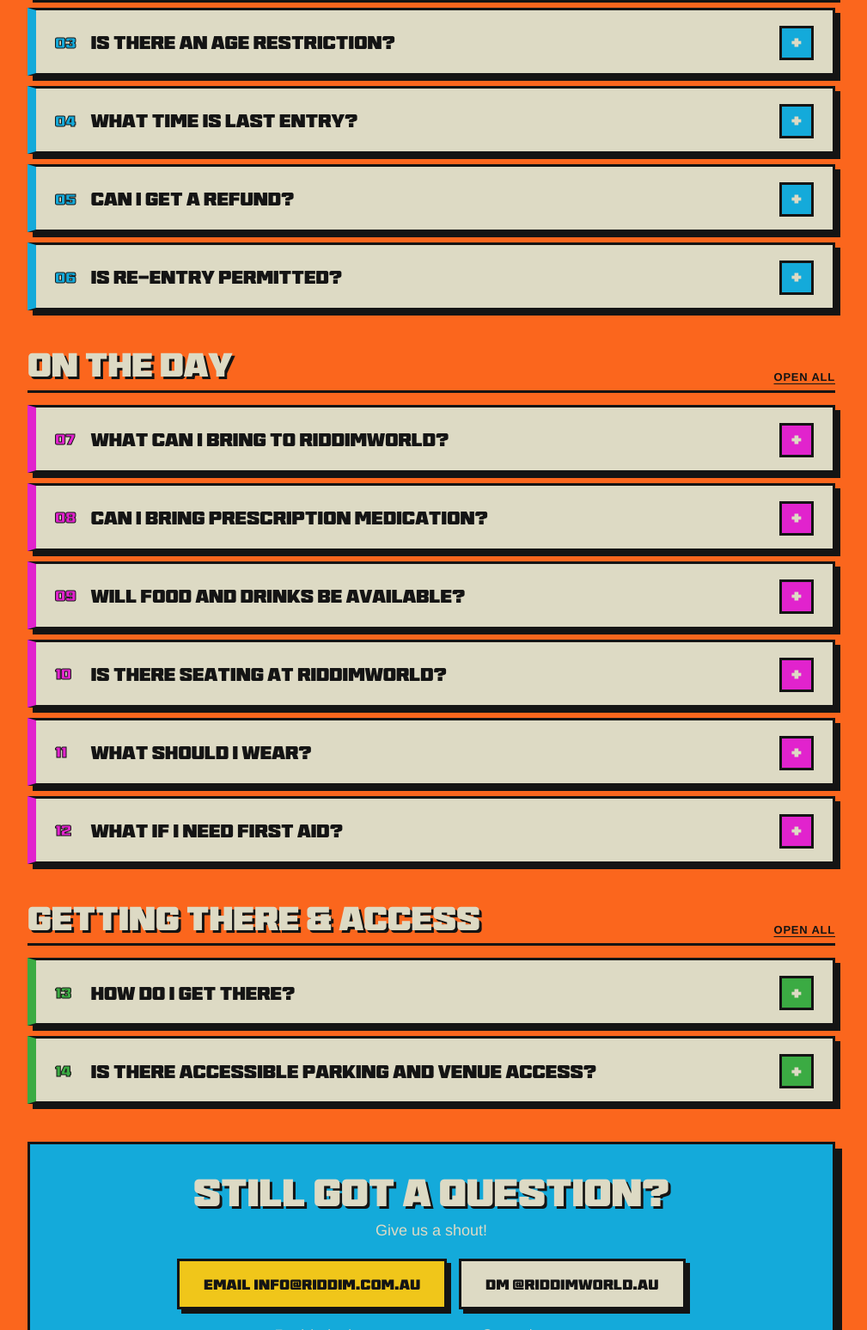
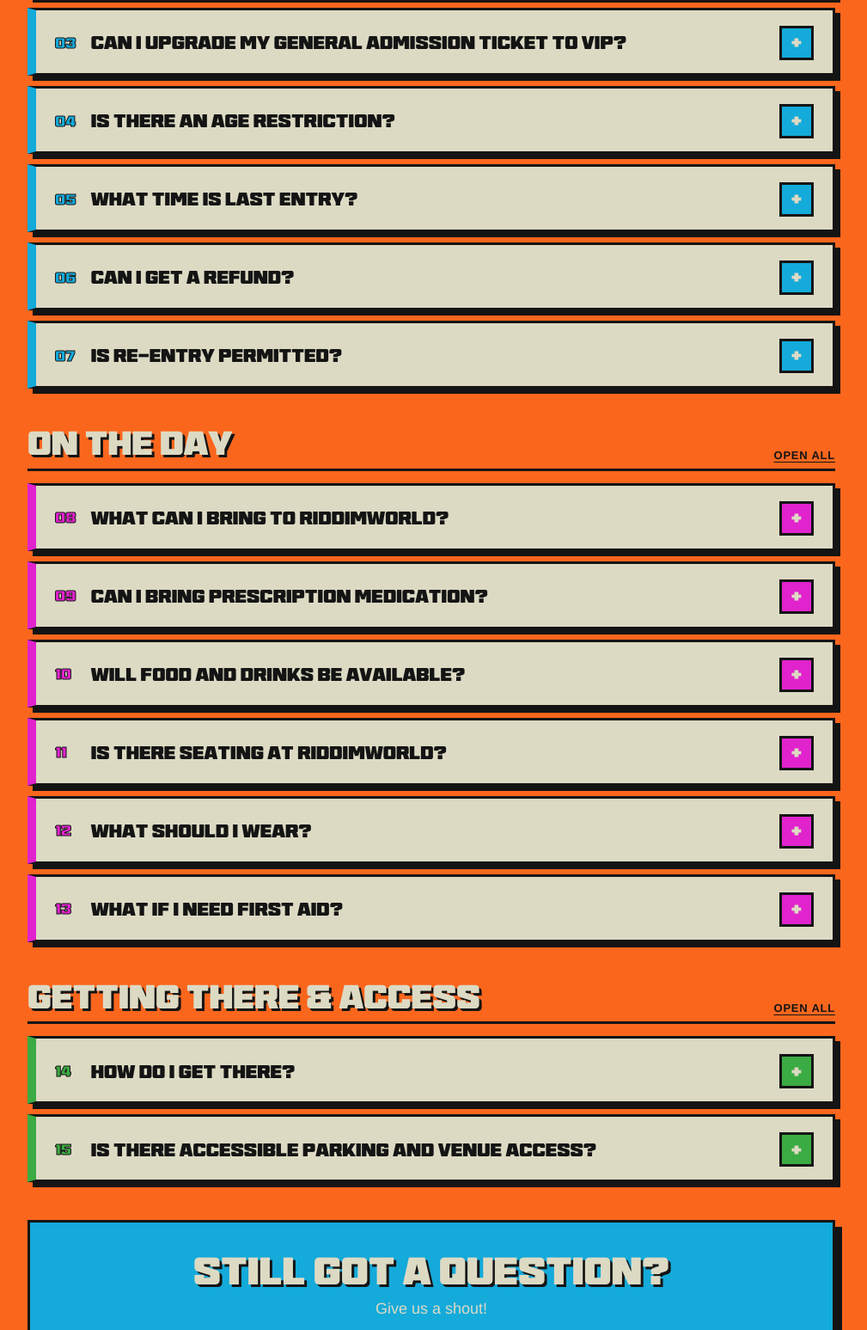
Before and after one commit to olu-git/riddimworld, a plain HTML site: page faq.html in a window 1280 px wide. Shown: the part 769-2316 px from the top of the page at 86% size, without its empty margins (138-1147 px from the left). Drawn offline with Linux system fonts and the light colour scheme.

Commit message:
FAQ: Meron's updates - no door sales in tickets answer, new GA to VIP upgrade question
Co-Authored-By: Claude Opus 5.5 <noreply@anthropic.com>

```diff
--- a/faq.html
+++ b/faq.html
@@ -75,22 +75,26 @@
             </details>
             <details class="faq-item">
               <summary><i>02</i>Where do I buy tickets?</summary>
-              <div class="answer"><p>Tickets are only available through our <a href="tickets.html"><u>tickets page</u></a>, powered by Megatix.</p><p>Avoid third-party resellers. We can't guarantee tickets purchased elsewhere.</p><p class="fx-inline-cta"><a class="btn" href="tickets.html">Buy Tickets</a></p></div>
+              <div class="answer"><p>All tickets are available online only through our <a href="tickets.html"><u>tickets page</u></a>, powered by Megatix.</p><p>Tickets will remain on sale until the event sells out. <strong>There will be no tickets available at the door.</strong></p><p>Avoid third-party resellers. We can't guarantee tickets purchased elsewhere.</p><p class="fx-inline-cta"><a class="btn" href="tickets.html">Buy Tickets</a></p></div>
             </details>
             <details class="faq-item">
-              <summary><i>03</i>Is there an age restriction?</summary>
+              <summary><i>03</i>Can I upgrade my General Admission ticket to VIP?</summary>
+              <div class="answer"><p>Yes! You can upgrade your existing General Admission ticket to VIP through the Megatix platform.</p><p>Simply create an account or log in using the email address you used to purchase your tickets. You should then be able to access your order and upgrade your tickets.</p><p>Upgrades are available until VIP tickets sell out.</p></div>
+            </details>
+            <details class="faq-item">
+              <summary><i>04</i>Is there an age restriction?</summary>
               <div class="answer"><p>Yes, RIDDIMWORLD is strictly 18+.</p><p>You'll need to bring valid physical photo ID. Accepted ID includes an Australian or international driver's licence, learner permit, passport or state/territory proof of age card.</p><p class="fx-callout"><strong>No ID, no entry.</strong></p></div>
             </details>
             <details class="faq-item">
-              <summary><i>04</i>What time is last entry?</summary>
+              <summary><i>05</i>What time is last entry?</summary>
               <div class="answer"><p><strong>Last entry is 9pm.</strong> Make sure you arrive before then!</p></div>
             </details>
             <details class="faq-item">
-              <summary><i>05</i>Can I get a refund?</summary>
+              <summary><i>06</i>Can I get a refund?</summary>
               <div class="answer"><p>All ticket sales are final. Refunds won't be provided for change of mind or inability to attend.</p><p>Refunds may be available if you selected Refundable Ticket Protection at checkout, subject to XCover's terms and conditions.</p><p>If you didn't purchase this protection, refunds will only be provided where required under Australian Consumer Law or in the event of a cancellation or other circumstances where a refund is required by law.</p><p>For more information, please refer to your XCover policy.</p></div>
             </details>
             <details class="faq-item">
-              <summary><i>06</i>Is re-entry permitted?</summary>
+              <summary><i>07</i>Is re-entry permitted?</summary>
               <div class="answer"><p>No. RIDDIMWORLD has a strict no re-entry policy. Once you leave the festival, you won't be able to come back in, so plan accordingly.</p></div>
             </details>
           </div>
@@ -101,7 +105,7 @@
           <div class="fx-group-head"><h2>On the Day</h2><button class="fx-toggle" type="button">Open all</button></div>
           <div class="faq-list">
             <details class="faq-item">
-              <summary><i>07</i>What can I bring to RIDDIMWORLD?</summary>
+              <summary><i>08</i>What can I bring to RIDDIMWORLD?</summary>
               <div class="answer">
                 <p>A few things to keep in mind before heading down:</p>
                 <div class="fx-split">
@@ -118,23 +122,23 @@
               </div>
             </details>
             <details class="faq-item">
-              <summary><i>08</i>Can I bring prescription medication?</summary>
+              <summary><i>09</i>Can I bring prescription medication?</summary>
               <div class="answer"><p>Yes, but it must be in its original packaging, with the pharmacy label clearly showing your name.</p><p>Please only bring the amount you need for the duration of the event. Medication that doesn't meet these requirements may not be permitted inside.</p></div>
             </details>
             <details class="faq-item">
-              <summary><i>09</i>Will food and drinks be available?</summary>
+              <summary><i>10</i>Will food and drinks be available?</summary>
               <div class="answer"><p>Yes! Food and beverage options will be available throughout the venue.</p></div>
             </details>
             <details class="faq-item">
-              <summary><i>10</i>Is there seating at RIDDIMWORLD?</summary>
+              <summary><i>11</i>Is there seating at RIDDIMWORLD?</summary>
               <div class="answer"><p>RIDDIMWORLD is a standing-only festival, with no reserved or dedicated seating in the General Admission areas.</p><p>Please note that portable chairs and other seating are not permitted inside the venue.</p></div>
             </details>
             <details class="faq-item">
-              <summary><i>11</i>What should I wear?</summary>
+              <summary><i>12</i>What should I wear?</summary>
               <div class="answer"><p>RIDDIMWORLD is an outdoor festival, so come dressed for a day in the sun!</p><p>We recommend festival fits, breathable clothing and comfortable footwear like sneakers. You'll be on your feet dancing throughout the day.</p></div>
             </details>
             <details class="faq-item">
-              <summary><i>12</i>What if I need first aid?</summary>
+              <summary><i>13</i>What if I need first aid?</summary>
               <div class="answer"><p>First responders will be onsite throughout the festival. Any security staff member can direct you to First Aid if needed.</p></div>
             </details>
           </div>
@@ -145,7 +149,7 @@
           <div class="fx-group-head"><h2>Getting There &amp; Access</h2><button class="fx-toggle" type="button">Open all</button></div>
           <div class="faq-list">
             <details class="faq-item">
-              <summary><i>13</i>How do I get there?</summary>
+              <summary><i>14</i>How do I get there?</summary>
               <div class="answer">
                 <p>RIDDIMWORLD is taking place at Riviera Beach Club, <a href="https://www.google.com/maps/search/?api=1&amp;query=42B+Marine+Parade+Elwood+VIC+3184" target="_blank" rel="noopener"><u>42B Marine Parade, Elwood VIC 3184</u></a>.</p>
                 <div class="fx-cards">
@@ -170,7 +174,7 @@
               </div>
             </details>
             <details class="faq-item">
-              <summary><i>14</i>Is there accessible parking and venue access?</summary>
+              <summary><i>15</i>Is there accessible parking and venue access?</summary>
               <div class="answer"><p>The event grounds are wheelchair accessible, with a mix of grass and concrete areas. Please keep in mind that the grass may become soft or muddy if it rains.</p><p>Accessible parking must be arranged directly with Riviera Beach Club in advance. It cannot be organised on event day. Please contact <a href="mailto:info@rivierabeachclub.com.au"><u>info@rivierabeachclub.com.au</u></a> to make arrangements.</p><p>A dedicated accessible toilet is located to the right of the mainstage.</p><p>Companion Card holders are entitled to an additional ticket for their carer. Please bring your Companion Card alongside your event ticket.</p><p>Please note that the VIP area is located upstairs and accessed via stairs.</p></div>
             </details>
           </div>
```
